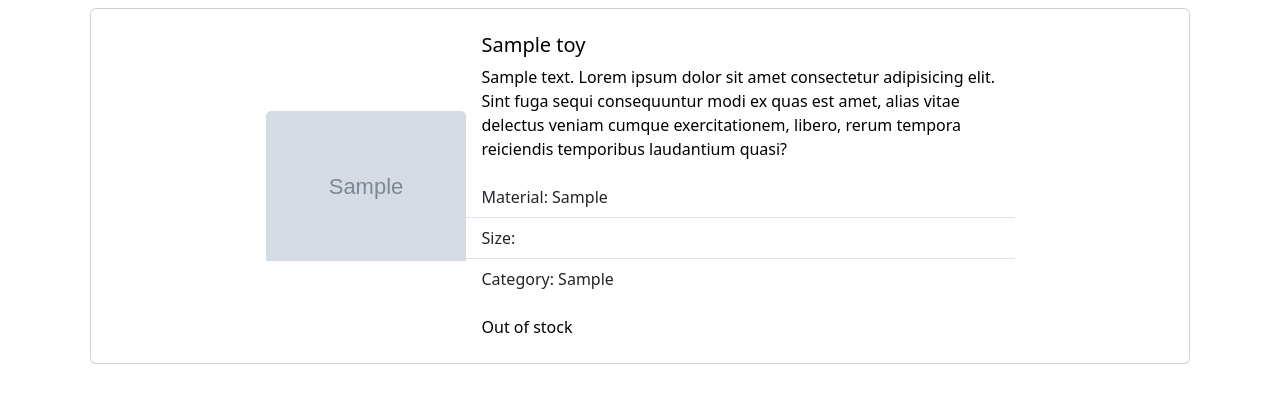
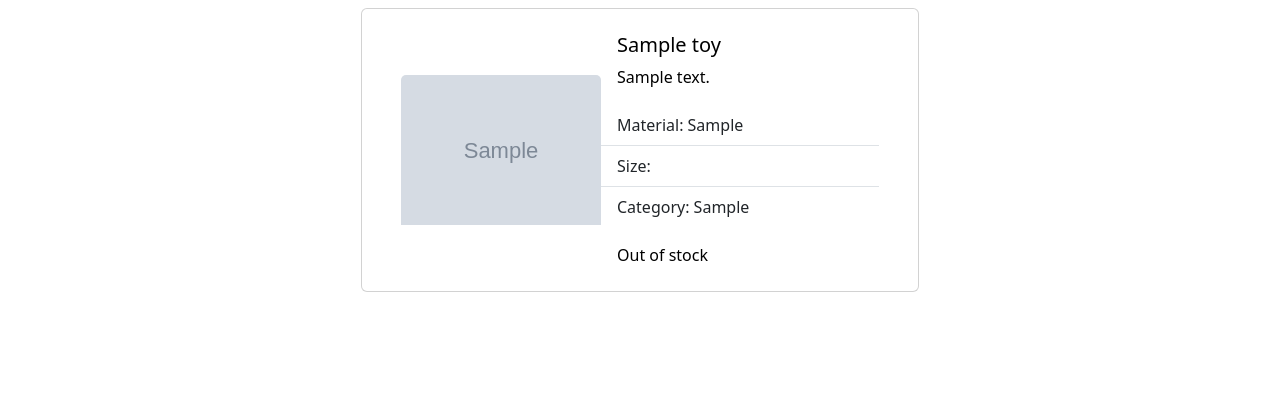
Before and after one commit to YuryLobkov/toyshop, a Django app: page / in a window 1280 px wide. Shown: the part 90-493 px from the top of the page. Run offline with Django 4.2, Linux system fonts and the light colour scheme; tables that the repository leaves empty hold one stand-in row (values such as "Sample post"); grey boxes marked "Sample" are stand-in pictures.

Commit message:
fix card placing with different sizes

```diff
--- a/toyshop/showcase/templates/showcase/index.html
+++ b/toyshop/showcase/templates/showcase/index.html
@@ -3,7 +3,7 @@
 {% block content %}
 <div class="container d-lg-flex justify-content-center">
     {% for toy in toy_list %}
-    <div class="card mb-3 m-2" >
+    <div class="card mb-3 m-2 col-lg-6" >
         <a style="text-decoration: none; color: black;" target="_top" href="{% url 'toy-detail' slug=toy.slug %}">
             <div class="row g-0 my-2 justify-content-center">
                 <div class="col-lg-6 d-flex align-items-center " style="width: 200px;">
@@ -12,7 +12,7 @@
                 <div class="col-lg-6">
                     <div class="card-body">
                         <h5 class="card-title">{{toy.name}}</h5>
-                        <p class="card-text">{{toy.description}} Lorem ipsum dolor sit amet consectetur adipisicing elit. Sint fuga sequi consequuntur modi ex quas est amet, alias vitae delectus veniam cumque exercitationem, libero, rerum tempora reiciendis temporibus laudantium quasi?</p>
+                        <p class="card-text">{{toy.description}}</p>
                     </div>
                     <ul class="list-group list-group-flush">
                         <li class="list-group-item">Material: {{toy.material}}</li>
```
